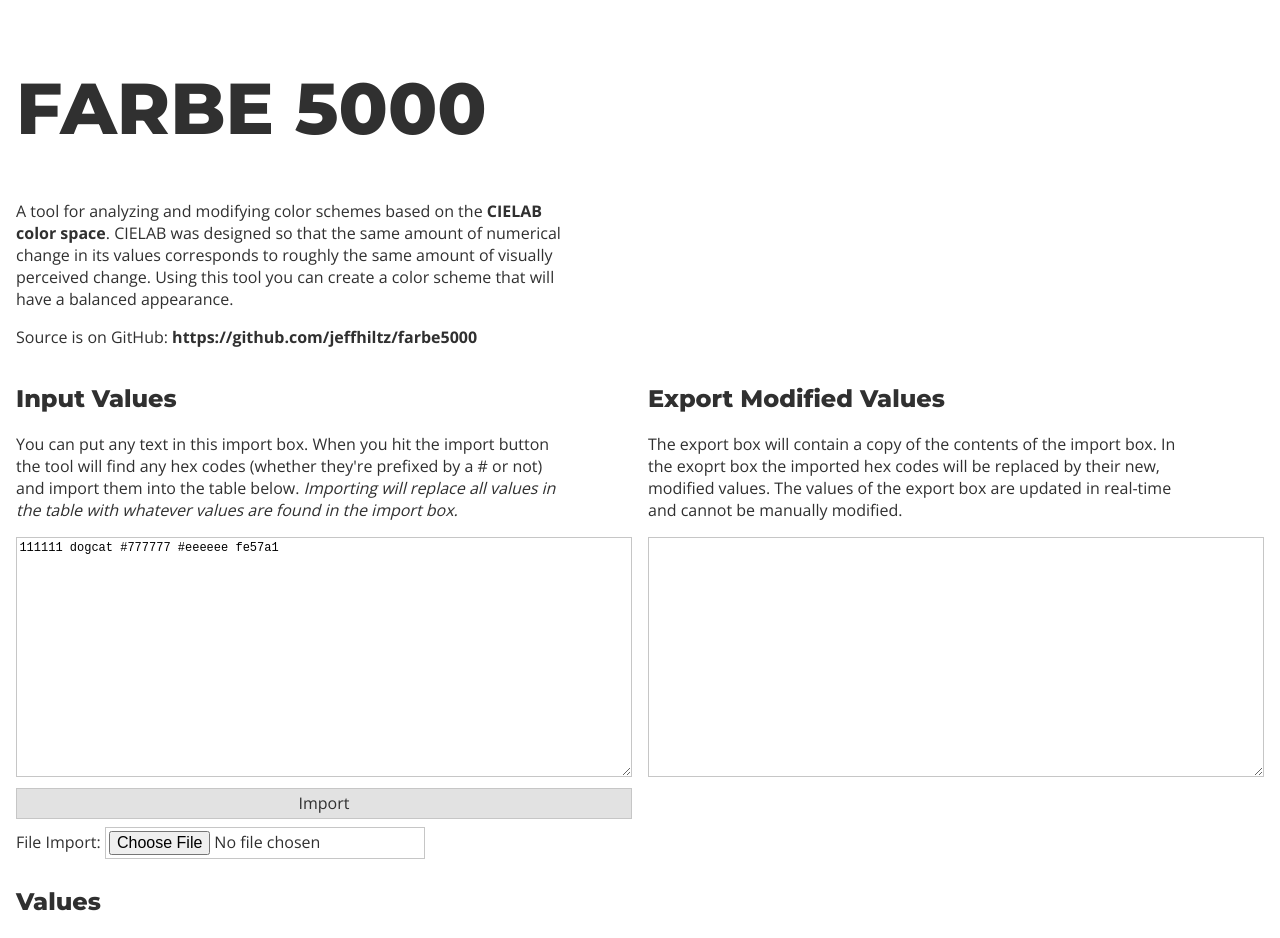
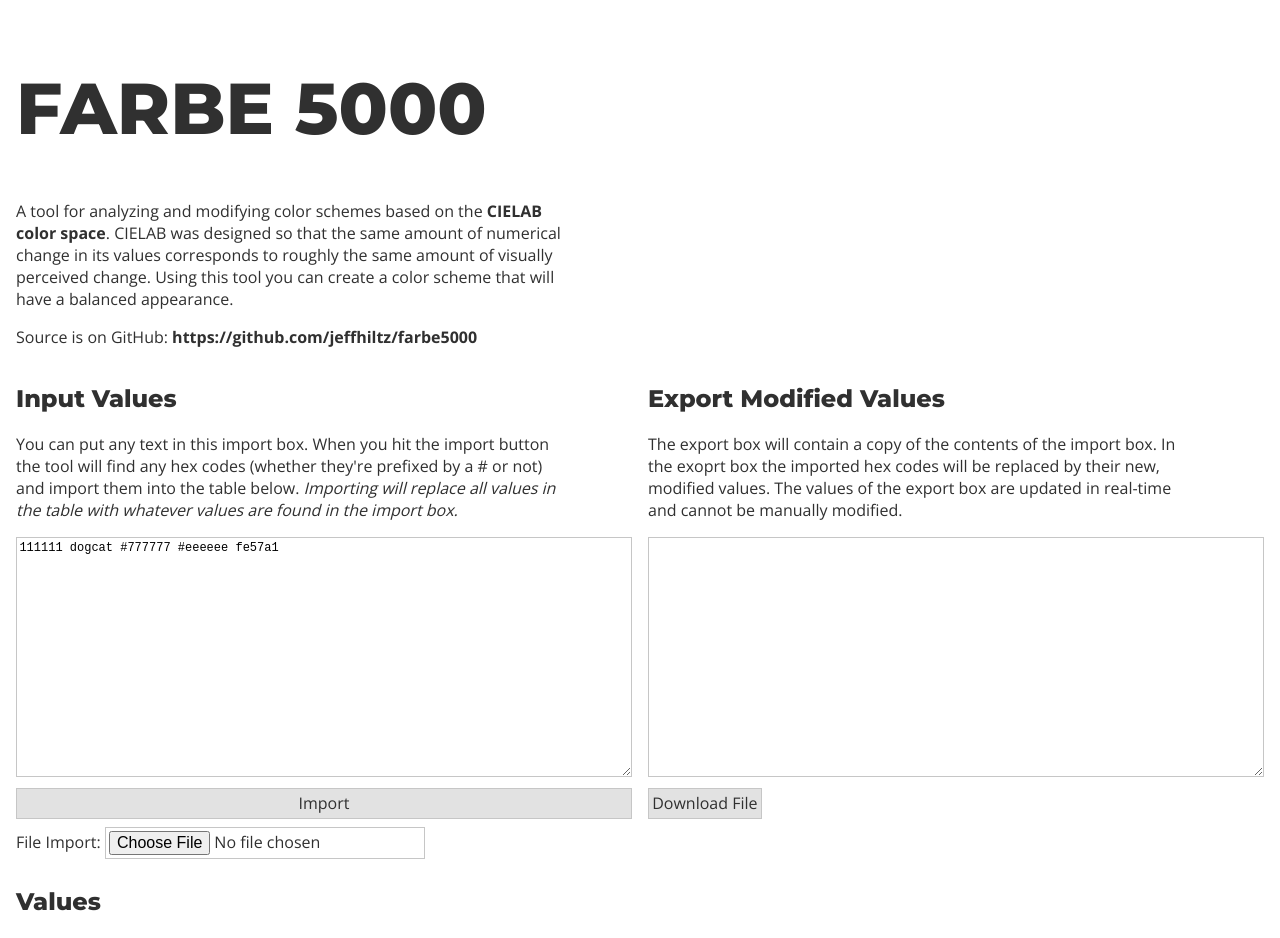
Before and after one commit to jeffhiltz/farbe5000, a Svelte app: page / in a window 1280 px wide. Shown: the top 938 px of the page. Built offline with nearby package versions, Linux system fonts and the light colour scheme.

Commit message:
add download button

```diff
--- a/src/Exporter.svelte
+++ b/src/Exporter.svelte
@@ -1,6 +1,21 @@
 <script>
-  import { exportText } from './text.js'
+  import { exportText, fileName, fileType } from './text.js'
   import convert from 'color-convert'
+
+  // The guts of this could be moved to a util...
+  function download() {
+    console.log($fileName)
+    const file = new Blob([$exportText], {type: $fileType})
+    const url = URL.createObjectURL(file)
+    const link = document.createElement("a")
+    link.href = url
+    link.download = $fileName
+    link.style.display = "none"
+    document.body.appendChild(link)
+    link.click()
+    URL.revokeObjectURL(url)
+    link.remove()
+  }
 </script>
 
 <style>
@@ -21,4 +36,5 @@
   <p>The export box will contain a copy of the contents of the import box.  In the exoprt box the imported hex codes will be replaced by their new, modified values.  The values of the export box are updated in real-time and cannot be manually modified.</p>
 
   <textarea readonly bind:value={$exportText}></textarea>
+  <button disabled={$fileName == ""} on:click={download}>Download File</button>
 </div>
--- a/src/Importer.svelte
+++ b/src/Importer.svelte
@@ -1,6 +1,6 @@
 <script>
   import { background, colors } from './colors.js'
-  import { importText } from './text.js'
+  import { fileName, fileType, importText } from './text.js'
   import convert from 'color-convert'
 
   let raw = '111111 dogcat #777777 #eeeeee fe57a1'
@@ -8,6 +8,8 @@
 
   async function readFile() {
     raw = await files[0].text()
+    fileName.set(files[0].name)
+    fileType.set(files[0].type)
     doImport()
   }
   $: files && files[0] && readFile()
--- a/src/text.js
+++ b/src/text.js
@@ -2,6 +2,8 @@
 import { colors, colorValues } from './colors.js';
 
 export const importText = writable('');
+export const fileName = writable('');
+export const fileType = writable('');
 
 const hexRegex = /[a-fA-F0-9]{6}/g;
 
```
